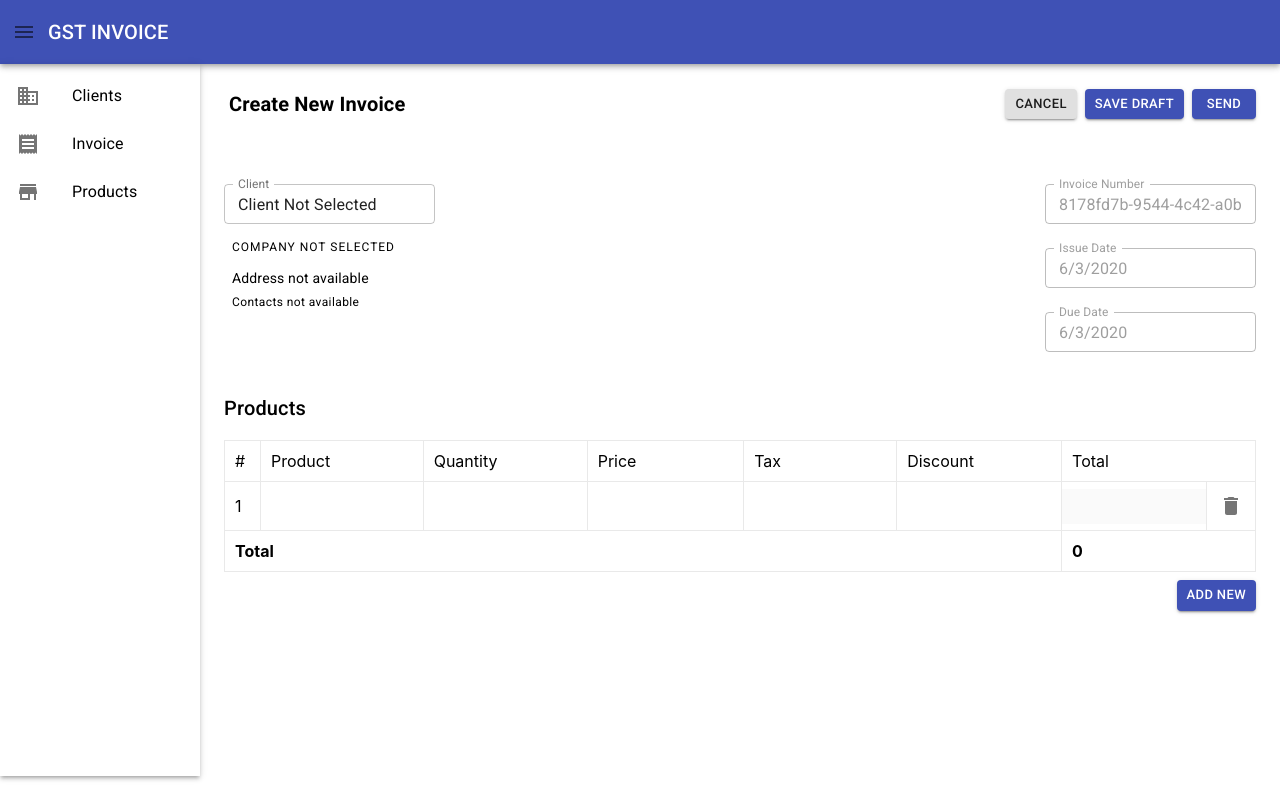
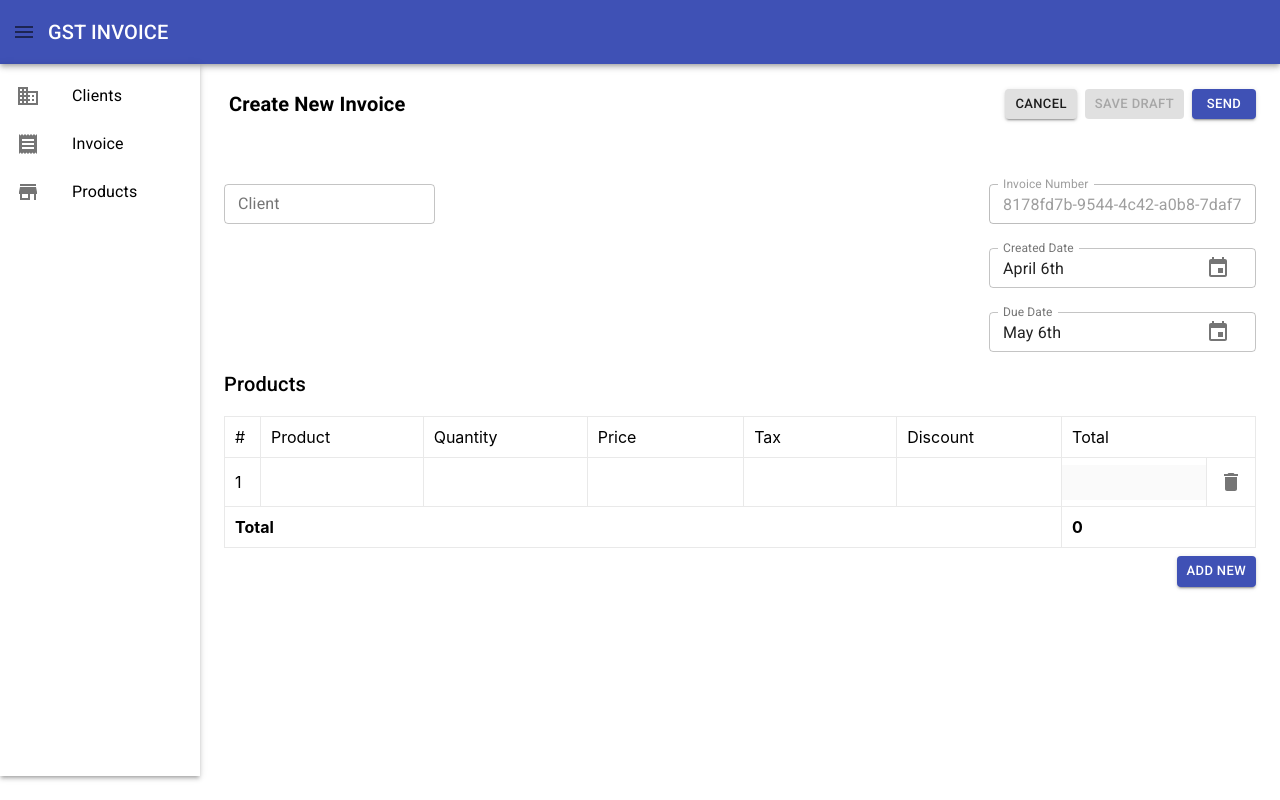
Before and after one commit to anthonyfinix/gst-invoice, a React (Create React App) app: page /invoice/new in a window 1280 px wide. Built offline with nearby package versions, Linux system fonts and the light colour scheme.

Commit message:
date picker for created and duedate done. invoice state is checked while adding client which enables save draft button

```diff
--- a/src/clients/actions/index.jsx
+++ b/src/clients/actions/index.jsx
@@ -7,7 +7,7 @@ import Icon from '@material-ui/core/Icon';
 
 export default function Actions(props) {
     return (
-        <Toolbar className="actionToolbar">
+        <Toolbar className="actionToolbar px-0">
             <Typography variant="h5" className="main-title">
                 Clients
             </Typography>
--- a/src/clients/index.jsx
+++ b/src/clients/index.jsx
@@ -1,5 +1,5 @@
 import React from 'react';
-import Container from '@material-ui/core/Container'
+import Box from '@material-ui/core/Box'
 import { Route} from 'react-router-dom';
 import ClientsTable from "./clientsTable";
 import NewClientDialog from './newClientDialog';
@@ -98,7 +98,7 @@ class Clients extends React.Component {
     }
     render() {
         return (
-            <Container>
+            <Box px={2}>
                 <Actions handleAddNewBtnClick={this.handleAddNewBtnClick} />
                 <Route exact path='/invoice/new' component={NewInvoice} />
                 <ClientsTable
@@ -108,7 +108,7 @@ class Clients extends React.Component {
                     deleteItem={this.deleteItem}
                 />
                 {this.getDialog()}
-            </Container>
+            </Box>
         )
     }
 }
--- a/src/invoices/index.jsx
+++ b/src/invoices/index.jsx
@@ -3,7 +3,7 @@ import DeleteIcon from '@material-ui/icons/Delete';
 import ListItemText from '@material-ui/core/ListItemText';
 import ListItem from '@material-ui/core/ListItem';
 import IconButton from '@material-ui/core/IconButton';
-import Container from '@material-ui/core/Container';
+import Box from '@material-ui/core/Box';
 import Actions from './actions';
 import InvoicesTable from './invoicesTable';
 
@@ -77,10 +77,10 @@ class invoices extends React.Component {
     }
     render() {
         return (
-            <Container className="py-3">
+            <Box px={1}>
                 <Actions/>
                 <InvoicesTable invoices={this.state.Items}/>
-            </Container>
+            </Box>
         )
     }
 }
--- a/src/invoices/new/actions/index.jsx
+++ b/src/invoices/new/actions/index.jsx
@@ -10,7 +10,7 @@ export default function Actions(props) {
                 Create New Invoice
         </Typography>
             <Button  className="ml-auto" variant="contained" size="small">Cancel</Button>
-            <Button className="ml-2" variant="contained" color="primary" size="small" onClick={props.saveInvoice}>Save Draft</Button>
+            <Button className="ml-2" disabled={!props.invoiceState.state} variant="contained" color="primary" size="small" onClick={props.saveInvoice}>Save Draft</Button>
             <Button className="ml-2" variant="contained" color="primary" size="small">Send</Button>
         </Toolbar>
 
--- a/src/invoices/new/index.jsx
+++ b/src/invoices/new/index.jsx
@@ -12,26 +12,31 @@ export default class NewInvoice extends Component {
     constructor(props) {
         super(props)
         this.state = {
-            client: { name: 'Client Not Selected', _id: 2,company: 'Company not selected', address :'Address not available', contactNumber:'Contacts not available' },
+            client: { name: '', _id: 2, company: '', address: '', contactNumber: '' },
             redirect: false,
             products: [],
             total: 0,
             invoiceNo: '',
-            created: '',
-            dueDate: '',
-            status: 2,
+            created: new Date(),
+            dueDate: new Date().setMonth(new Date().getMonth() + 1),
+            status: 4,
+            invoiceState: { state: false, error: '' }
         }
         this.addInvoice = this.addInvoice.bind(this);
         this.setProducts = this.setProducts.bind(this);
         this.setInvoiceNo = this.setInvoiceNo.bind(this);
-        this.setInvoiceCreatedDate = this.setInvoiceCreatedDate.bind(this);
-        this.getTodayDate = this.getTodayDate.bind(this);
         this.setClient = this.setClient.bind(this);
         this.saveInvoice = this.saveInvoice.bind(this);
         this.getSelectedClient = this.getSelectedClient.bind(this);
+        this.handleDueDate = this.handleDueDate.bind(this);
+        this.handleCreationDate = this.handleCreationDate.bind(this);
     }
-    getSelectedClient(client){
-        this.setState({client: client})
+    componentDidMount() {
+        this.setInvoiceNo();
+        this.setClient();
+    }
+    getSelectedClient(client) {
+        this.setState({ client: client, invoiceState: { state: true,error:'' } })
     }
     saveInvoice() {
         let data = {
@@ -44,18 +49,21 @@ export default class NewInvoice extends Component {
             status: this.state.status
         }
         addNewInvoice(data)
-        .then((newItem)=>{console.log(newItem)})
-        .then(() => this.setState({ redirect: !this.state.redirect }) );
+            .then((newItem) => { console.log(newItem) })
+            .then(() => this.setState({ redirect: !this.state.redirect }));
     }
     setClient() {
         if (this.props.match.params.id !== undefined) {
-            this.setState({ client: { name: this.props.match.params.id,id: this.state.client.id } })
+            this.setState({ client: { name: this.props.match.params.id, id: this.state.client.id } })
         }
     }
-    componentDidMount() {
-        this.setInvoiceNo();
-        this.setInvoiceCreatedDate();
-        this.setClient();
+    handleCreationDate(date) {
+        this.setState({ created: new Date(date) });
+        // console.log(date)
+    }
+    handleDueDate(date) {
+        this.setState({ dueDate: new Date(date) });
+        // console.log(date)
     }
     setProducts(data) {
         this.setState({ products: data.products, total: data.total });
@@ -66,26 +74,25 @@ export default class NewInvoice extends Component {
     setInvoiceNo() {
         this.setState({ invoiceNo: uuidv4(6) });
     }
-    setInvoiceCreatedDate() {
-        this.setState({ created: this.getTodayDate() });
-    }
-    getTodayDate() {
-        let dd = new Date().getDate();
-        let mm = new Date().getMonth();
-        let yyyy = new Date().getFullYear();
-        let today = `${dd}/${mm}/${yyyy}`
-        return today
-    }
     render() {
         if (this.state.redirect) {
             return <Redirect to="/invoices" />
         } else {
             return (
                 <Container className="py-2">
-                    <Actions saveInvoice={this.saveInvoice} />
+                    <Actions
+                        saveInvoice={this.saveInvoice}
+                        invoiceState={this.state.invoiceState}
+                    />
                     <Box className="mt-5" display="flex" justifyContent="space-between">
                         <ClientDetails getSelectedClient={this.getSelectedClient} client={this.state.client} />
-                        <InvoiceSummery invoiceNo={this.state.invoiceNo} created={this.state.created} />
+                        <InvoiceSummery
+                            created={this.state.created}
+                            dueDate={this.state.dueDate}
+                            handleCreationDate={this.handleCreationDate}
+                            handleDueDate={this.handleDueDate}
+                            invoiceNo={this.state.invoiceNo}
+                            created={this.state.created} />
                     </Box>
                     <Box className="mt-3" >
                         <Typography variant="h6">Products</Typography>
--- a/src/invoices/new/invoiceSummery/index.jsx
+++ b/src/invoices/new/invoiceSummery/index.jsx
@@ -1,13 +1,36 @@
 import React from 'react';
 import TextField from "@material-ui/core/TextField";
 import Box from "@material-ui/core/Box";
+import DateFnsUtils from '@date-io/date-fns';
+import { MuiPickersUtilsProvider, KeyboardDatePicker, } from '@material-ui/pickers';
 
 export default function InvoiceSummery(props) {
     return (
         <Box display="flex" flexDirection="column">
             <TextField variant="outlined" className="mb-4" size="small" autoComplete="off" inputProps={{ name: 'invoiceNo' }} disabled={true} value={props.invoiceNo} label="Invoice Number" />
-            <TextField variant="outlined" className="mb-4" size="small" autoComplete="off" inputProps={{ name: 'created' }} disabled={true} value={props.created} label="Issue Date" />
-            <TextField variant="outlined" className="mb-4" size="small" autoComplete="off" inputProps={{ name: 'dueDate' }} disabled={true} value={props.created} label="Due Date" />
+            <MuiPickersUtilsProvider utils={DateFnsUtils}>
+                <KeyboardDatePicker
+                    className="mb-4"
+                    disableToolbar
+                    size="small"
+                    variant="inline"
+                    inputVariant="outlined"
+                    label="Created Date"
+                    value={props.created}
+                    onChange={props.handleCreationDate}
+                />
+            </MuiPickersUtilsProvider>
+            <MuiPickersUtilsProvider utils={DateFnsUtils}>
+                <KeyboardDatePicker
+                    disableToolbar
+                    size="small"
+                    variant="inline"
+                    inputVariant="outlined"
+                    label="Due Date"
+                    value={props.dueDate}
+                    onChange={props.handleDueDate}
+                />
+            </MuiPickersUtilsProvider>
         </Box>
     )
 }
```
